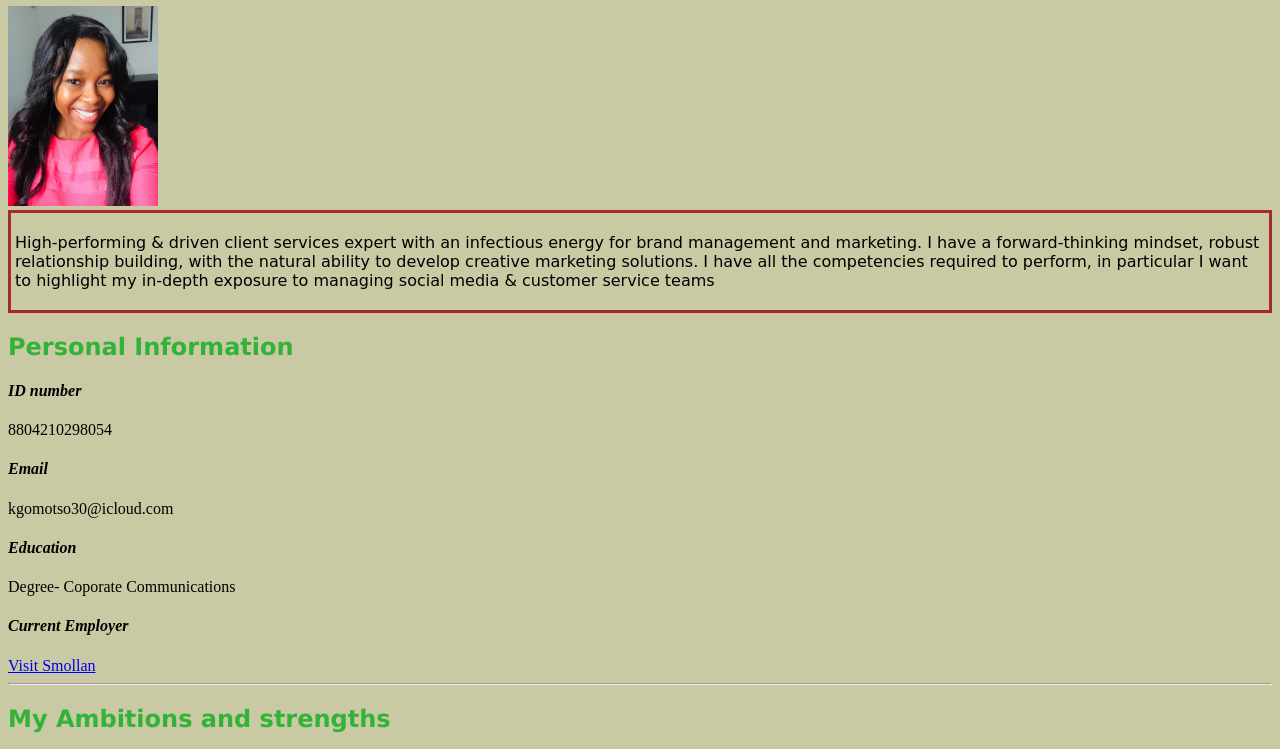
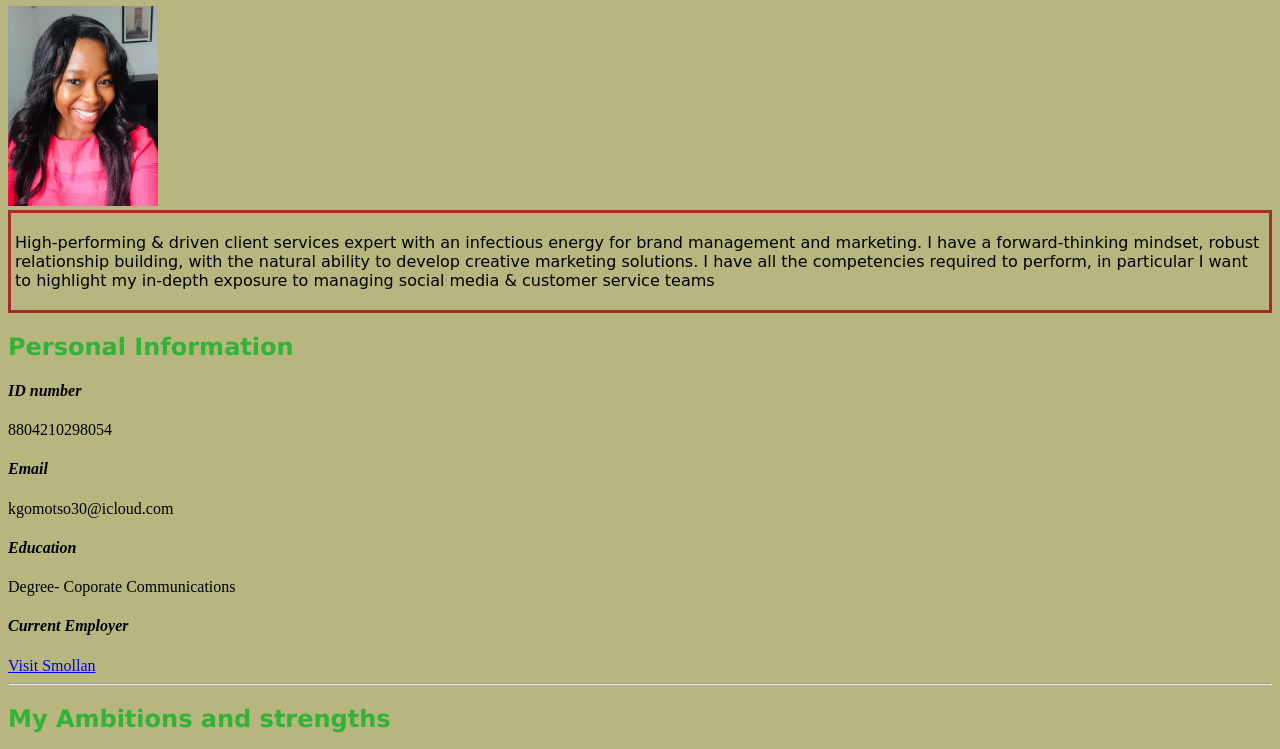
Before and after one commit to Kgomotso30/My-Digital-Resume, a plain HTML site: page index.html in a window 1280 px wide. Shown: the part 75-824 px from the top of the page. Drawn offline with Linux system fonts and the light colour scheme; files that its build step writes are made by us from their sources.

Commit message:
Update stylesheet.css
changed background colour

```diff
--- a/CSS/stylesheet.css
+++ b/CSS/stylesheet.css
@@ -1,5 +1,5 @@
 body{
-    background-color: rgb(201, 201, 164);
+    background-color: rgb(182, 182, 126);
 }
    h2{
        color: rgb(49, 179, 56);
```
